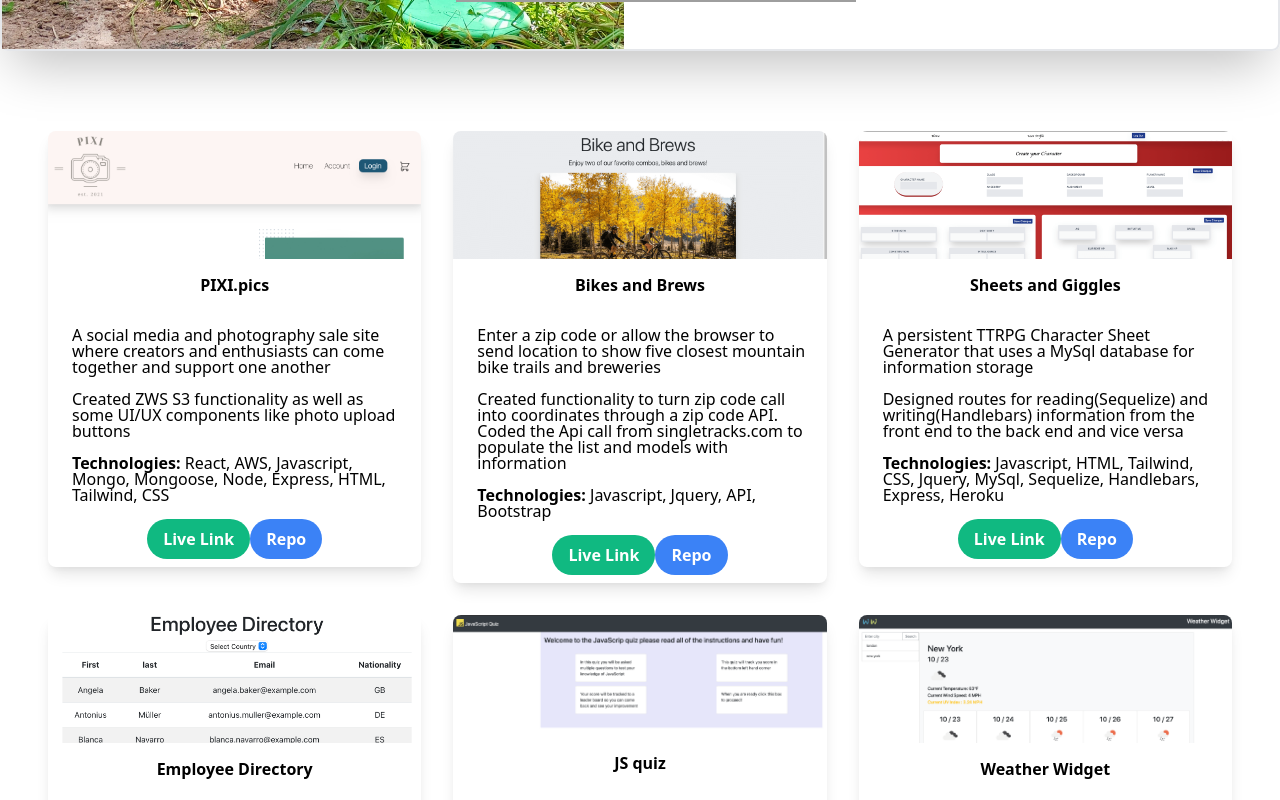
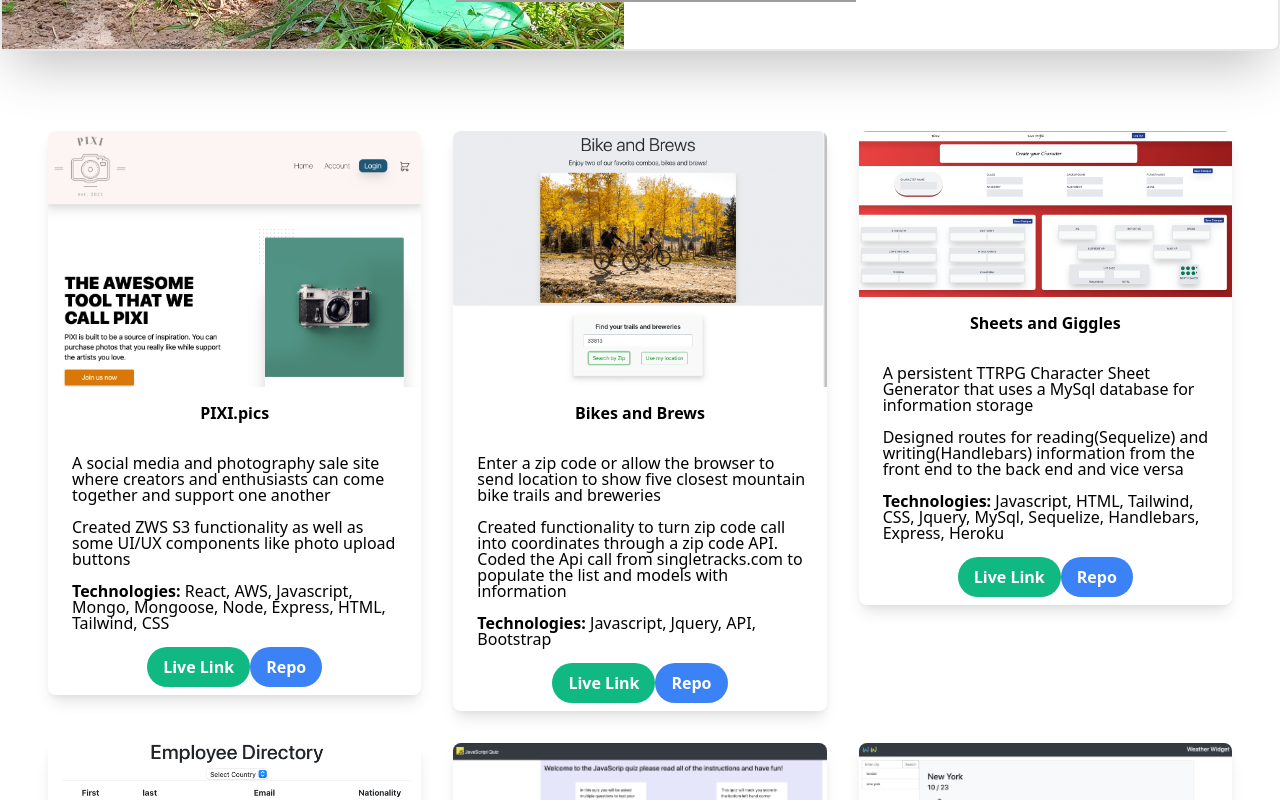
Before and after one commit to ajlaursen/react-portfolio, a React (Create React App) app: page / in a window 1280 px wide. Shown: the part 920-1720 px from the top of the page. Built offline with nearby package versions, Linux system fonts and the light colour scheme; grey boxes are pictures that could not be loaded.

Commit message:
updated some minor formatting

```diff
--- a/src/components/CodeCard/index.js
+++ b/src/components/CodeCard/index.js
@@ -13,7 +13,7 @@ const CodeCard = () => {
           >
             {/* projects */}
             <div className="overflow-hidden rounded-lg shadow-lg">
-              <div className="overflow-hidden max-h-32">
+              <div className="overflow-hidden max-h-64">
                 <a href={result.liveLink} rel="noreferrer">
                   <img
                     alt="screenshot"
--- a/src/components/ContactCard/index.js
+++ b/src/components/ContactCard/index.js
@@ -14,7 +14,7 @@ const ContactCard = () => {
         </div>
         <div className="text-center px-3 pb-6 pt-2">
           <h3 className="text-gray-900 ">Alex Laursen</h3>
-          <p className="mt-2 text-grey-700">Contact</p>
+          <p className="mt-2 text-grey-700">Contact Me:</p>
           <p>
             <br />
             Email:{" "}
```
